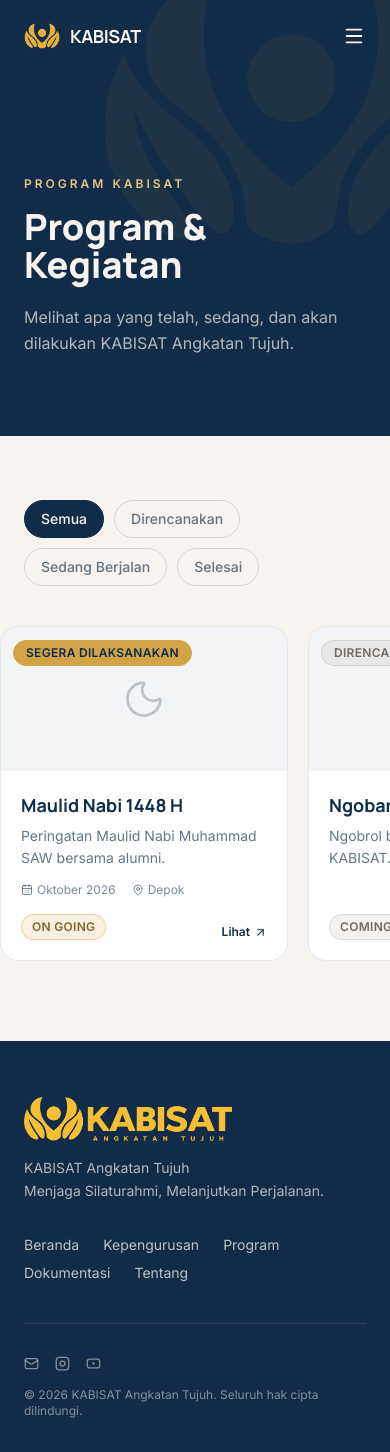
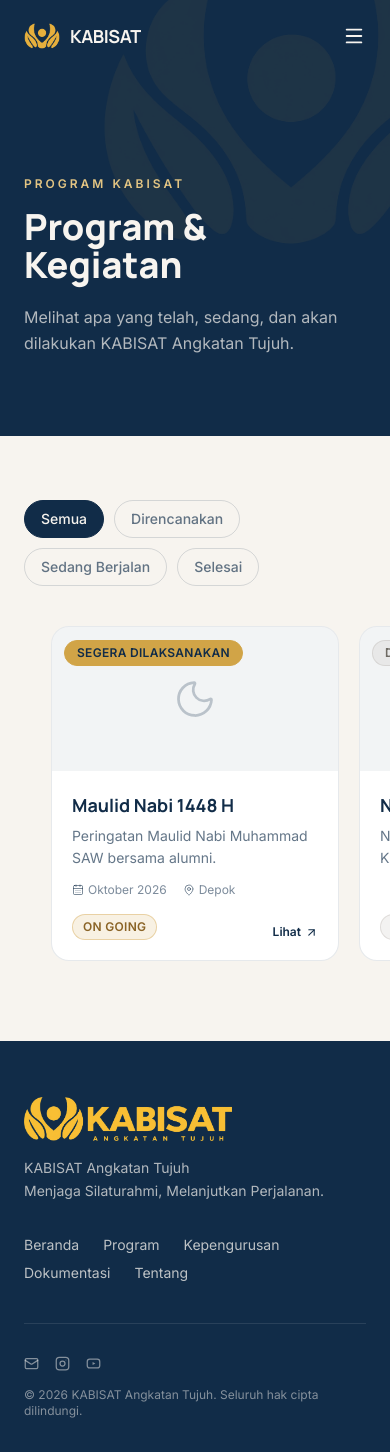
Before and after one commit to enefisualcode/kabisat-angkatan-tujuh, a Next.js app: page /program in a window 390 px wide. Shown: the top 1452 px of the page. Built offline with nearby package versions, Linux system fonts and the light colour scheme.

Commit message:
Center agenda cards and reorder navigation

```diff
--- a/src/components/home/ProgramsPreview.tsx
+++ b/src/components/home/ProgramsPreview.tsx
@@ -31,9 +31,9 @@
           </FadeIn>
         </div>
 
-        <div className="-mx-6 mt-12 flex snap-x snap-mandatory gap-5 overflow-x-auto px-6 pb-4 [-ms-overflow-style:none] [scrollbar-width:none] sm:-mx-8 sm:px-8 [&::-webkit-scrollbar]:hidden">
+        <div className="-mx-6 mt-12 flex snap-x snap-mandatory gap-5 overflow-x-auto px-[calc((100vw_-_18rem)_/_2)] pb-4 [-ms-overflow-style:none] [scrollbar-width:none] sm:-mx-8 sm:px-8 [&::-webkit-scrollbar]:hidden">
           {featured.map((program, index) => (
-            <FadeIn key={program.id} delay={index * 0.1} className="shrink-0">
+            <FadeIn key={program.id} delay={index * 0.1} className="shrink-0 snap-center sm:snap-start">
               <ProgramCard program={program} />
             </FadeIn>
           ))}
--- a/src/components/program/ProgramListClient.tsx
+++ b/src/components/program/ProgramListClient.tsx
@@ -63,12 +63,12 @@
           Belum ada program pada kategori ini.
         </p>
       ) : (
-        <div className="-mx-6 mt-10 flex snap-x snap-mandatory gap-5 overflow-x-auto px-6 pb-4 [-ms-overflow-style:none] [scrollbar-width:none] sm:-mx-8 sm:px-8 [&::-webkit-scrollbar]:hidden">
+        <div className="-mx-6 mt-10 flex snap-x snap-mandatory gap-5 overflow-x-auto px-[calc((100vw_-_18rem)_/_2)] pb-4 [-ms-overflow-style:none] [scrollbar-width:none] sm:-mx-8 sm:px-8 [&::-webkit-scrollbar]:hidden">
           {filtered.map((program, index) => (
             <FadeIn
               key={program.id}
               delay={(index % 3) * 0.08}
-              className="shrink-0"
+              className="shrink-0 snap-center sm:snap-start"
             >
               <ProgramCard program={program} />
             </FadeIn>
--- a/src/data/site.ts
+++ b/src/data/site.ts
@@ -74,8 +74,8 @@
 
 export const navLinks = [
   { href: "/", label: "Beranda" },
+  { href: "/program", label: "Program" },
   { href: "/kepengurusan", label: "Kepengurusan" },
-  { href: "/program", label: "Program" },
   { href: "/dokumentasi", label: "Dokumentasi" },
   { href: "/tentang", label: "Tentang" },
 ];
```
